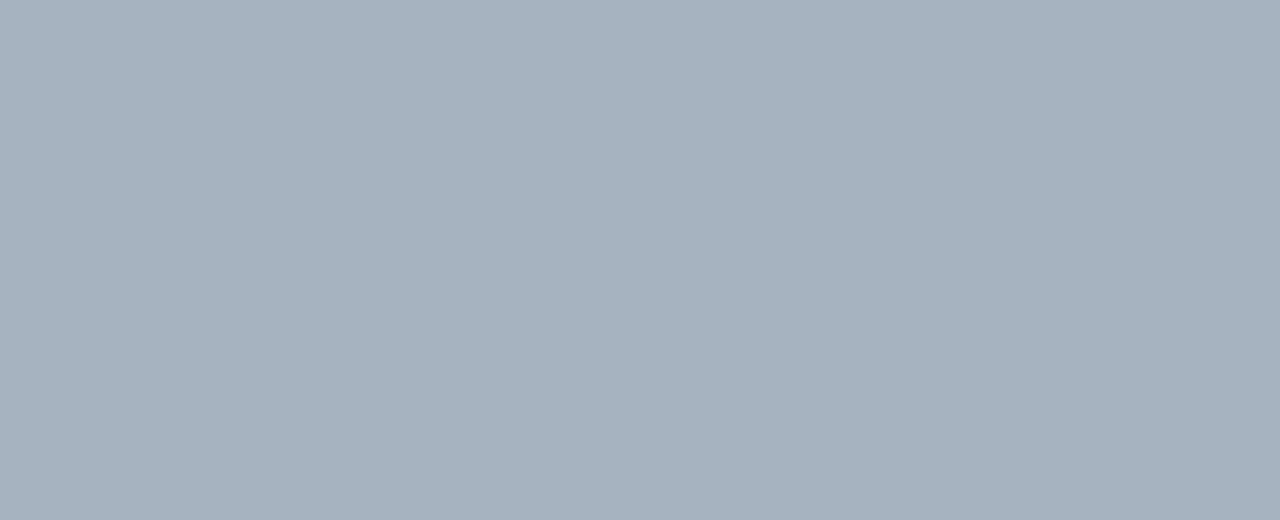
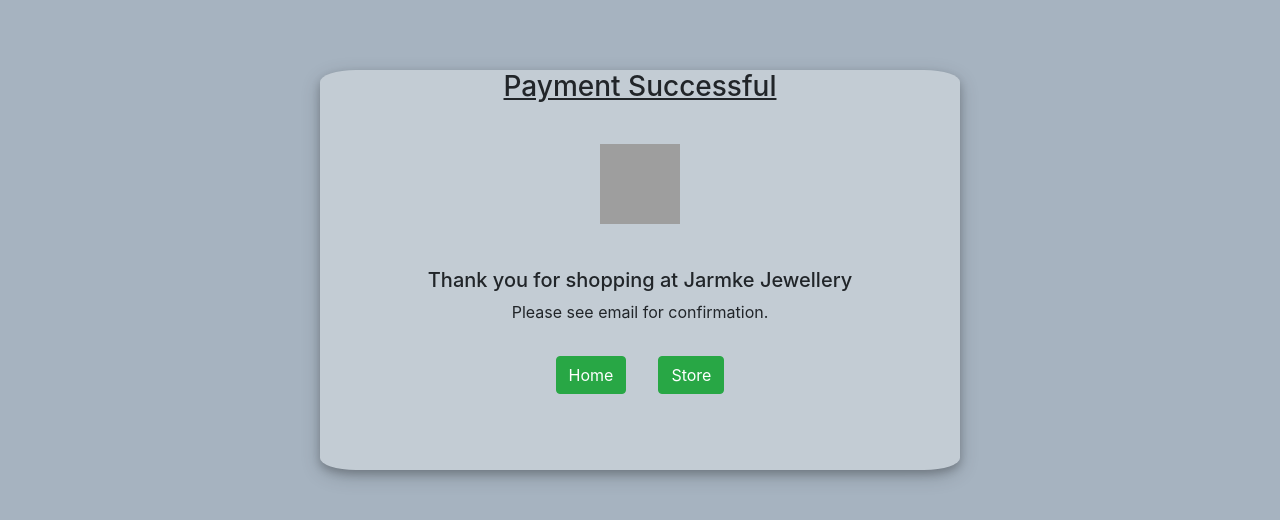
Before and after one commit to DarianRushworth/JarmkeFrontend, a React (Create React App) app: page /success in a window 1280 px wide. Shown: the part 196-716 px from the top of the page. Built offline with nearby package versions, Linux system fonts and the light colour scheme; grey boxes are pictures that could not be loaded.

Commit message:
Payment Successful page

```diff
--- a/src/App.js
+++ b/src/App.js
@@ -1,4 +1,4 @@
-import React, { useEffect } from 'react';
+import React, { useEffect } from 'react'
 import { Switch, Route } from "react-router-dom"
 import { useDispatch } from "react-redux"
 
@@ -9,8 +9,9 @@ import SignUpPage from "./pages/Sign-UpPage"
 import ProductDetails from "./pages/ProductDetails"
 import Navigation from "./components/Navigation"
 import Profilepage from "./pages/ProfilePage"
-import ShoppingCart from './pages/ShoppingCart';
+import ShoppingCart from './pages/ShoppingCart'
 import CheckoutPage from "./pages/CheckoutPage"
+import PaymentSuccess from './pages/PaymentSuccess'
 import { validateUser } from "./store/User/actions"
 import "./App.css"
 
@@ -59,6 +60,10 @@ function App() {
             path="/purchase"
             component={CheckoutPage}
           />
+          <Route
+            path="/success"
+            component={PaymentSuccess}
+          />
         </Switch>
     </div>
   );
--- a/src/components/PaymentInfo/index.js
+++ b/src/components/PaymentInfo/index.js
@@ -92,7 +92,7 @@ export default function PaymentInfo() {
             console.log(response.error.message)
         } else {
             if (response.paymentIntent.status === "succeeded") {
-                history.push("/profilePage")
+                history.push("/success")
                 dispatch(addPayment(orderData.total))
             }
         }
@@ -107,7 +107,7 @@ export default function PaymentInfo() {
                         name: `${user.firstName} ${user.lastName}`,
                     },
                 },
-                return_url: "http://localhost:3000/profilePage"
+                return_url: "http://localhost:3000/success"
             })
 
             if(error){
--- /dev/null
+++ b/src/pages/PaymentSuccess/index.css
@@ -0,0 +1,40 @@
+.success_container {
+    background-color: #c3ccd4;
+    width: 50%;
+    height: 400px;
+    margin-left: auto;
+    margin-right: auto;
+    border-radius: 10px;
+    -webkit-border-radius: 36px 12px;
+    box-shadow: 0 4px 8px 0 rgba(0, 0, 0, 0.2), 0 6px 20px 0 rgba(0, 0, 0, 0.19);
+    text-align: center;
+}
+
+.success_image {
+    width: 80px;
+    height: 80px;
+    margin-top: 5%;
+    margin-bottom: 5%;
+}
+
+.success_title {
+    margin-top: 15%;
+    text-decoration: underline;
+}
+
+.success_body {
+    margin-top: 2%;
+    margin-bottom: 5%;
+}
+
+.success_buttons {
+    margin-bottom: 2%;
+}
+
+.success_store {
+    margin-left: 5%;
+}
+
+.success_home {
+    margin-right: 5%;
+}
--- /dev/null
+++ b/src/pages/PaymentSuccess/index.js
@@ -0,0 +1,44 @@
+import React from "react"
+import { useHistory } from "react-router"
+import { Image, Button } from "react-bootstrap"
+import "./index.css"
+
+export default function PaymentSuccess(){
+    const history = useHistory()
+    return (
+        <div className="success_container">
+            <div className="success_title">
+                <h3>
+                    Payment Successful
+                </h3>
+            </div>
+            <Image
+                src="https://res.cloudinary.com/djzjepmnr/image/upload/v1611227621/check_afjti1.png"
+                alt="Payment Success"
+                className="success_image"
+            />
+            <div className="success_body">
+                <h5>
+                    Thank you for shopping at Jarmke Jewellery
+                </h5>
+                <p>
+                    Please see email for confirmation.
+                </p>
+            </div>
+            <div className="success_buttons">
+                <Button
+                    variant="success"
+                    className="succes_home"
+                    onClick={() => history.push("/")}>
+                    Home
+                </Button>
+                <Button
+                    variant="success"
+                    className="success_store"
+                    onClick={() => history.push("/productsPage")}>
+                    Store
+                </Button>
+            </div>
+        </div>
+    )
+}
```
Also changed, not shown: src/pages/PaymentFailure/index.css (added), src/pages/PaymentFailure/index.js (added).
